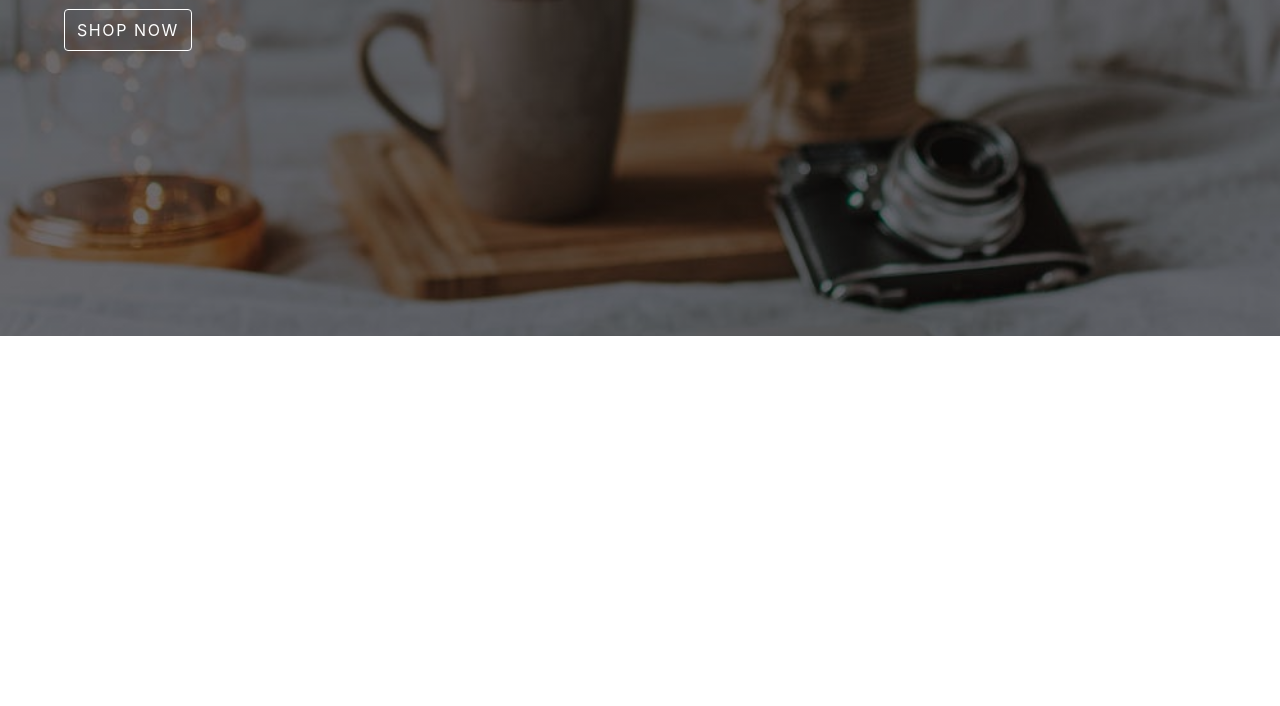
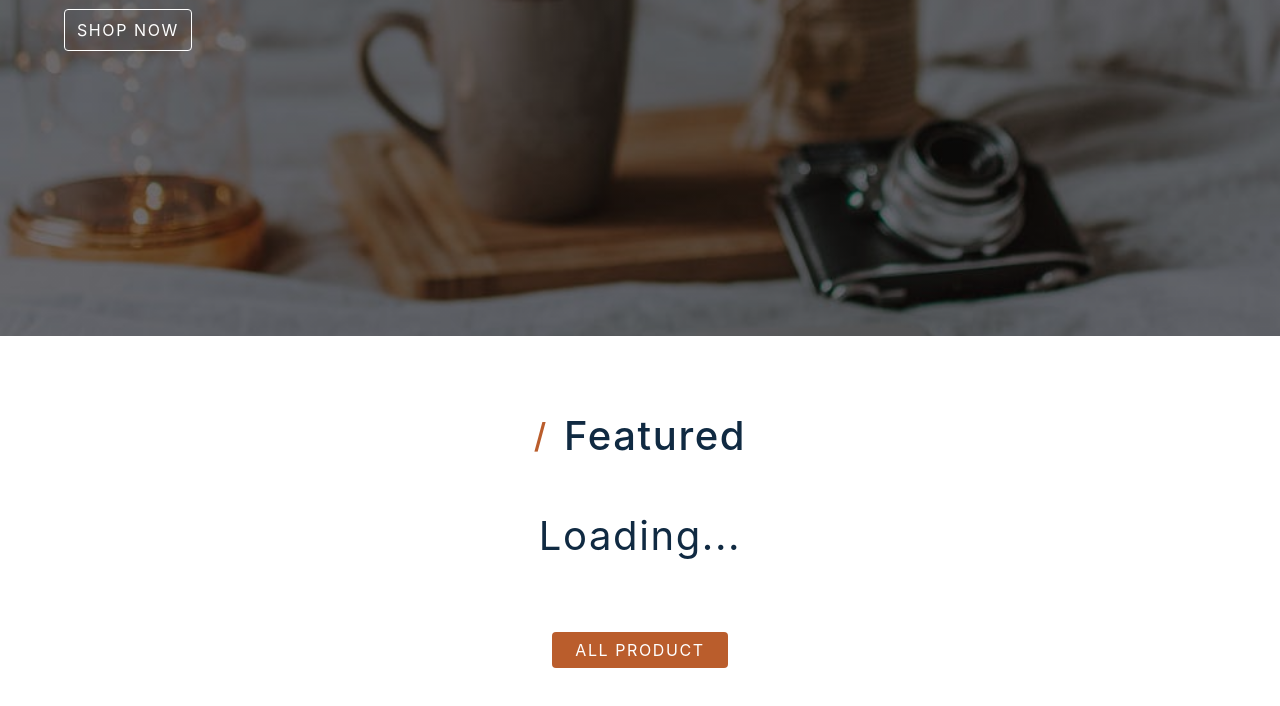
Before and after one commit to SirZeck/Comfy-Store, a plain HTML site: page index.html in a window 1280 px wide. Shown: the part 464-1170 px from the top of the page. Before the commit the page ends 800 px from the top, so only its background shows below. Drawn offline with Linux system fonts and the light colour scheme.

Commit message:
featured products section

```diff
--- a/index.html
+++ b/index.html
@@ -127,6 +127,36 @@
         </footer>
       </aside>
     </div>
+    <!-- featured products -->
+    <section class="section featured">
+      <div class="title">
+        <h2><span>/</span>featured</h2>
+      </div>
+      <div class="featured-center section-center">
+        <h2 class="section-loading">loading...</h2>
+        <!-- single product -->
+        <!-- <article class="product">
+          <div class="product-container">
+            <img src="./images/main-bcg.jpeg" class="product-img img" alt="" />
+
+            <div class="product-icons">
+              <a href="product.html?id=1" class="product-icon">
+                <i class="fas fa-search"></i>
+                <button class="product-cart-btn product-icon" data-id="1">
+                  <i class="fas fa-shopping-cart"></i>
+                </button>
+              </a>
+            </div>
+          </div>
+          <footer>
+            <p class="product-name">name</p>
+            <h4 class="product-price">$9.99</h4>
+          </footer>
+        </article> -->
+        <!-- end of single product -->
+      </div>
+      <a href="products.html" class="btn"> all product </a>
+    </section>
     <script type="module" src="index.js"></script>
   </body>
 </html>
```
